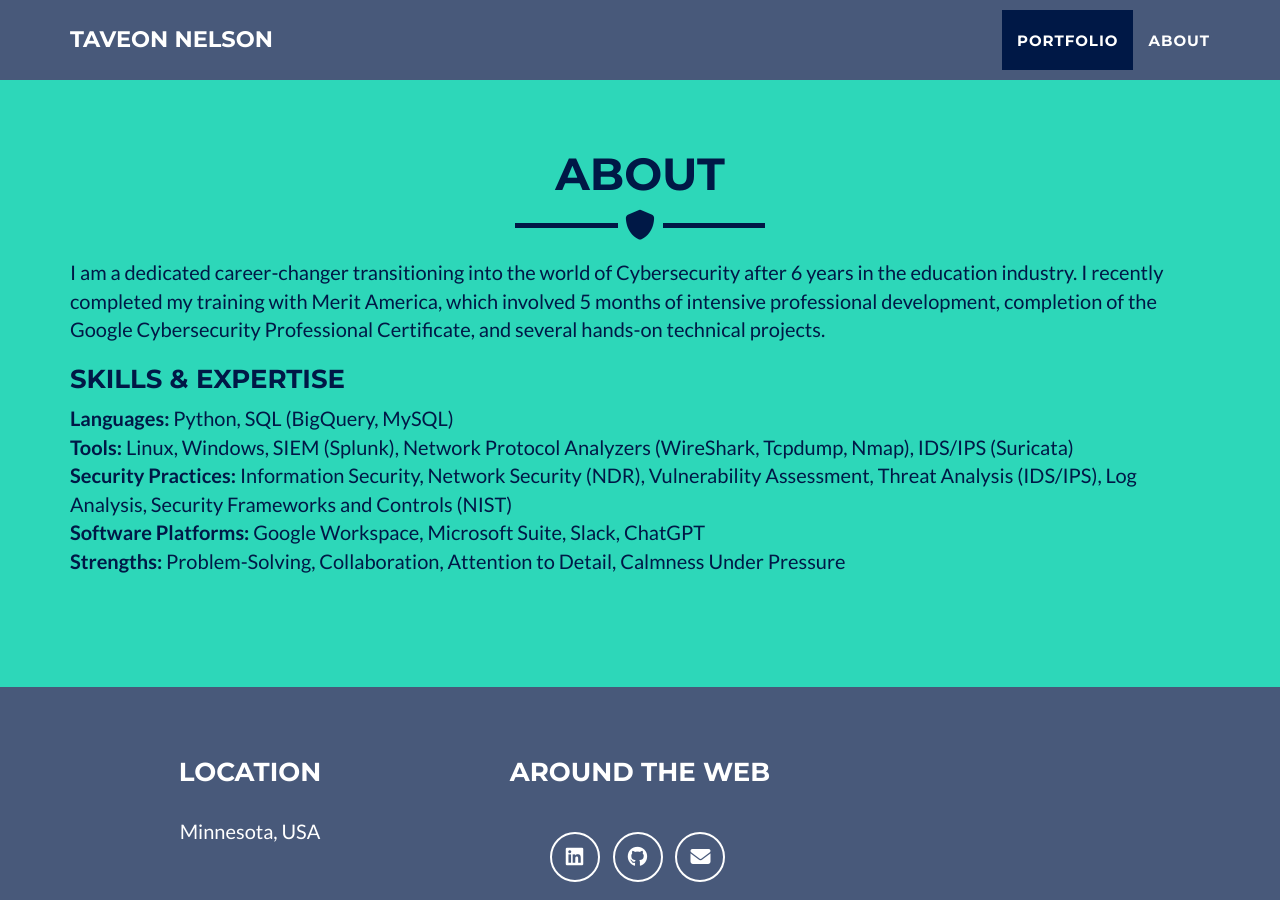
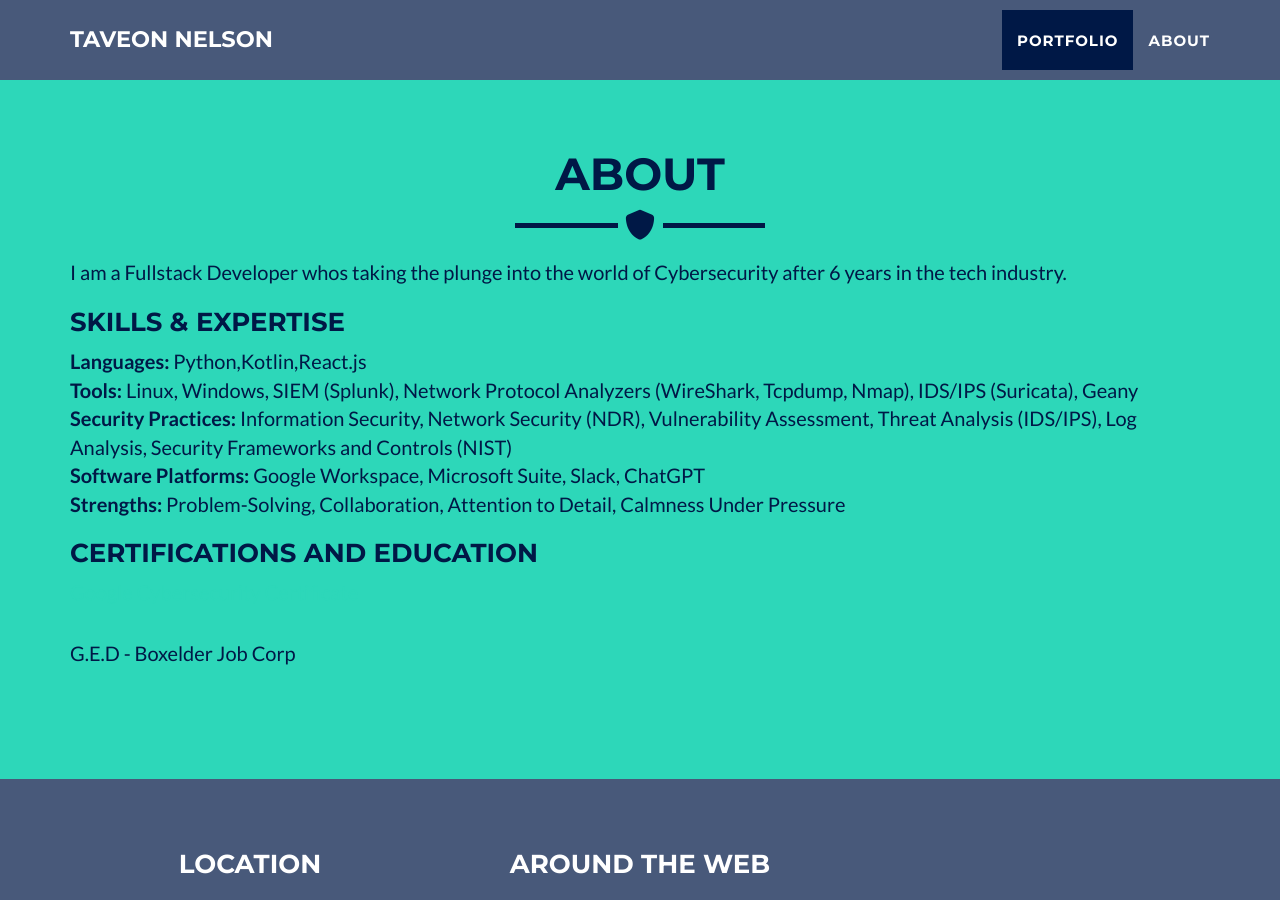
Before and after one commit to 457R0/csportfolio, a Jekyll site: the page built from _posts/2026-05-21-vitalwear.markdown, in a window 1280 px wide and 900 px high, scrolled down 1816 px. Built offline with Jekyll 4.4.1, drawn with Linux system fonts in a browser that asks for light colours.

Commit message:
Update about.html with new personal details and skills

```diff
--- a/_includes/about.html
+++ b/_includes/about.html
@@ -9,17 +9,18 @@
     </div>
     <div class="row">
       <div class="col-lg-12">
+        <p>I am a Fullstack Developer whos taking the plunge into the world of Cybersecurity after 6 years in the tech industry.</p>
 
-        <!-- The only thing you have to edit here is the first sentence. Replace the years of experience and industry type with your own info. -->
-        <p>I am a dedicated career-changer transitioning into the world of Cybersecurity after 6 years in the education industry. I recently completed my training with Merit America, which involved 5 months of intensive professional development, completion of the Google Cybersecurity Professional Certificate, and several hands-on technical projects.</p>
 
-        <!-- This skills section already matches your resume, so no need to edit these unless you have more to add. Remember, these should be your TOP skills, not every skill! -->
         <h3>Skills & Expertise</h3>
-          <p><strong>Languages:</strong> Python, SQL (BigQuery, MySQL)<br>
-              <strong>Tools:</strong> Linux, Windows, SIEM (Splunk), Network Protocol Analyzers (WireShark, Tcpdump, Nmap), IDS/IPS (Suricata)<br>
+          <p><strong>Languages:</strong> Python,Kotlin,React.js<br>
+              <strong>Tools:</strong> Linux, Windows, SIEM (Splunk), Network Protocol Analyzers (WireShark, Tcpdump, Nmap), IDS/IPS (Suricata), Geany<br>
               <strong>Security Practices:</strong> Information Security, Network Security (NDR), Vulnerability Assessment, Threat Analysis (IDS/IPS), Log Analysis, Security Frameworks and Controls (NIST)<br>
               <strong>Software Platforms:</strong> Google Workspace, Microsoft Suite, Slack, ChatGPT<br>
               <strong>Strengths:</strong> Problem-Solving, Collaboration, Attention to Detail, Calmness Under Pressure <br></p>
+      <h3>Certifications and Education</h3>
+          <p><a href="https://coursera.org/share/e36228ddc7c9c6043f20f8025f7872a1">Google Cybersecurity Certificate</a></p>
+          <br><p>G.E.D - Boxelder Job Corp</p>
       </div>
       <div class="col-lg-8 col-lg-offset-2 text-center">
 
```
